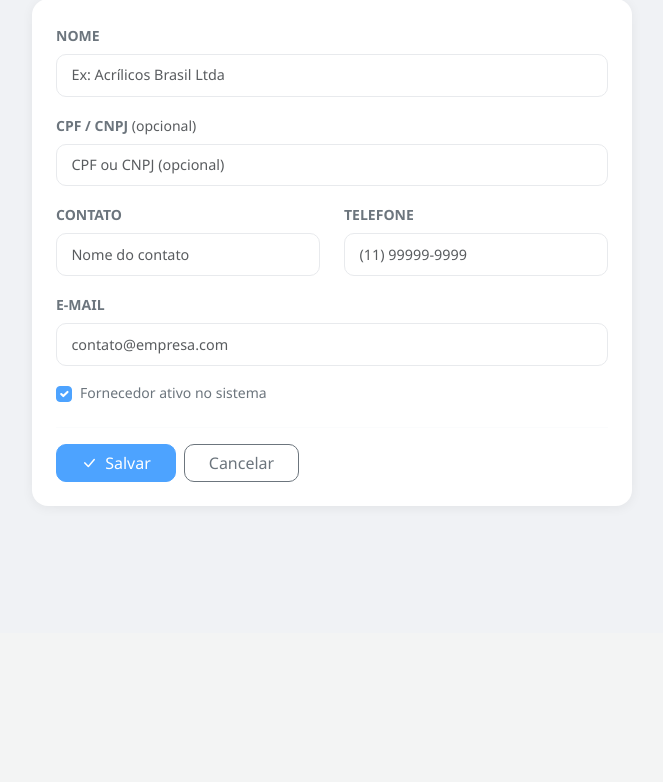
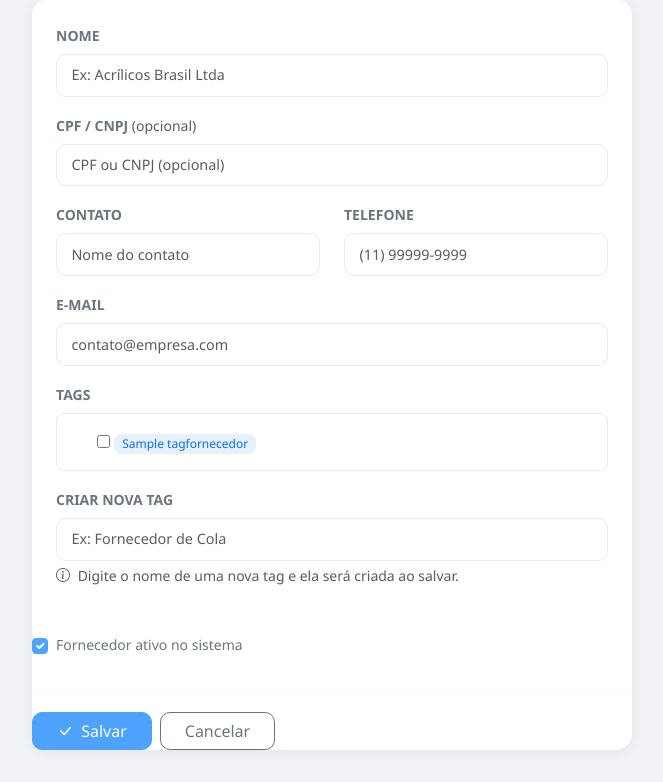
Before and after one commit to decorcril/decolog, a Django app: page /fornecedores/novo/ in a window 1280 px wide. Shown: the part 167-949 px from the top of the page, without its empty margins (308-971 px from the left). Before the commit the page ends 649 px from the top, so only its background shows below. Run offline with Django 5.2, Linux system fonts and the light colour scheme; a user stored in the database is signed in; tables that the repository leaves empty hold one stand-in row (values such as "Sample post").

Commit message:
feat: atualizando frontend e criando tags de fornecedores

```diff
--- a/core/forms/fornecedor.py
+++ b/core/forms/fornecedor.py
@@ -1,11 +1,32 @@
 from django import forms
-from core.models import Fornecedor
+from core.models import Fornecedor, TagFornecedor
+
+
+class TagFornecedorForm(forms.ModelForm):
+    class Meta:
+        model = TagFornecedor
+        fields = ['nome']
+        widgets = {
+            'nome': forms.TextInput(attrs={
+                'class': 'form-control',
+                'placeholder': 'Ex: Fornecedor de Acrílico',
+            }),
+        }
 
 
 class FornecedorForm(forms.ModelForm):
+    nova_tag = forms.CharField(
+    required=False,
+    label='Criar nova tag',
+    widget=forms.TextInput(attrs={
+        'class': 'form-control',
+        'placeholder': 'Ex: Fornecedor de Cola',
+    })
+)
+
     class Meta:
         model = Fornecedor
-        fields = ['nome', 'documento', 'contato', 'email', 'telefone', 'ativo']
+        fields = ['nome', 'documento', 'contato', 'email', 'telefone', 'tags', 'ativo']
         widgets = {
             'nome': forms.TextInput(attrs={
                 'class': 'form-control',
@@ -27,34 +48,43 @@ class FornecedorForm(forms.ModelForm):
                 'class': 'form-control',
                 'placeholder': '(11) 99999-9999',
             }),
+            'tags': forms.CheckboxSelectMultiple(),
             'ativo': forms.CheckboxInput(attrs={
                 'class': 'form-check-input',
             }),
         }
 
+    def clean_nome(self):
+        nome = self.cleaned_data.get('nome', '').strip()
+        qs = Fornecedor.objects.filter(nome__iexact=nome)
+        if self.instance.pk:
+            qs = qs.exclude(pk=self.instance.pk)
+        if qs.exists():
+            raise forms.ValidationError('Já existe um fornecedor com este nome.')
+        return nome
+
     def clean_documento(self):
         documento = self.cleaned_data.get('documento', '')
-        # Remove formatação
         doc_limpo = ''.join(filter(str.isdigit, documento))
-
-        # Se vazio, permite
         if not doc_limpo:
             return ''
-
-        # Valida tamanho
         if len(doc_limpo) not in (11, 14):
             raise forms.ValidationError(
                 'Documento inválido. Informe um CPF (11 dígitos) ou CNPJ (14 dígitos).'
             )
-
-        # Verifica duplicata — compara só os dígitos
         for f in Fornecedor.objects.all():
             if self.instance.pk and f.pk == self.instance.pk:
                 continue
             doc_existente = ''.join(filter(str.isdigit, f.documento))
             if doc_existente and doc_existente == doc_limpo:
-                raise forms.ValidationError(
-                    'Já existe um fornecedor com este documento.'
-                )
+                raise forms.ValidationError('Já existe um fornecedor com este documento.')
+        return documento
 
-        return documento
+    def save(self, commit=True):
+        instance = super().save(commit=commit)
+        # Cria nova tag se foi digitada
+        nova_tag = self.cleaned_data.get('nova_tag', '').strip()
+        if nova_tag:
+            tag, _ = TagFornecedor.objects.get_or_create(nome__iexact=nova_tag, defaults={'nome': nova_tag})
+            instance.tags.add(tag)
+        return instance
--- a/core/models/__init__.py
+++ b/core/models/__init__.py
@@ -1,3 +1,4 @@
 from .local import Local
 from .fornecedor import Fornecedor
 from .perfil import PerfilUsuario
+from .tag_fornecedor import TagFornecedor
--- a/core/models/fornecedor.py
+++ b/core/models/fornecedor.py
@@ -9,6 +9,12 @@ class Fornecedor(models.Model):
     contato = models.CharField(max_length=200, blank=True, verbose_name='Contato')
     email = models.EmailField(blank=True, verbose_name='E-mail')
     telefone = models.CharField(max_length=20, blank=True, verbose_name='Telefone')
+    tags = models.ManyToManyField(
+        'core.TagFornecedor',
+        blank=True,
+        related_name='fornecedores',
+        verbose_name='Tags'
+    )
     ativo = models.BooleanField(default=True, verbose_name='Ativo')
     criado_em = models.DateTimeField(auto_now_add=True)
 
--- /dev/null
+++ b/core/models/tag_fornecedor.py
@@ -0,0 +1,14 @@
+from django.db import models
+
+
+class TagFornecedor(models.Model):
+    nome = models.CharField(max_length=50, unique=True, verbose_name='Tag')
+    criado_em = models.DateTimeField(auto_now_add=True)
+
+    class Meta:
+        verbose_name = 'Tag de Fornecedor'
+        verbose_name_plural = 'Tags de Fornecedores'
+        ordering = ['nome']
+
+    def __str__(self):
+        return self.nome
--- a/core/templates/core/fornecedor/form.html
+++ b/core/templates/core/fornecedor/form.html
@@ -63,6 +63,37 @@
             {% endif %}
           </div>
 
+          <!-- Tags -->
+          <div class="mb-3">
+            <label class="form-label fw-semibold text-secondary small">TAGS</label>
+            <div class="d-flex flex-wrap gap-2 p-3 rounded-3" style="border: 1.5px solid #e8eaed; min-height: 48px;">
+              {% for tag in form.tags %}
+              <div class="form-check form-check-inline m-0">
+                {{ tag.tag }}
+                <label class="form-check-label badge bg-primary bg-opacity-10 text-primary px-2 py-1"
+                  for="{{ tag.id_for_label }}" style="cursor:pointer; border-radius: 8px;">
+                  {{ tag.choice_label }}
+                </label>
+              </div>
+              {% endfor %}
+            </div>
+            {% if form.tags.errors %}
+            <div class="text-danger small mt-1">{{ form.tags.errors }}</div>
+            {% endif %}
+          </div>
+
+          <!-- Nova tag -->
+          <!-- Nova tag -->
+          <div class="mb-4">
+            <label class="form-label fw-semibold text-secondary small">CRIAR NOVA TAG</label>
+            {{ form.nova_tag }}
+            <div class="text-muted small mt-1">
+              <i class="bi bi-info-circle me-1"></i>
+              Digite o nome de uma nova tag e ela será criada ao salvar.
+            </div>
+          </div>
+      </div>
+
       <div class="mb-4 d-flex align-items-center gap-2">
         {{ form.ativo }}
         <label class="form-check-label text-secondary small">Fornecedor ativo no sistema</label>
--- a/core/templates/core/local/list.html
+++ b/core/templates/core/local/list.html
@@ -10,7 +10,7 @@
     <p class="text-muted small mb-0">Fábricas e lojas cadastradas no sistema</p>
   </div>
   <a href="{% url 'core:local_create' %}" class="btn btn-primary">
-    <i class="bi bi-plus-lg me-1"></i> Novo Local
+    <i class="bi bi-plus-lg me-1"></i>
   </a>
 </div>
 
--- a/core/urls.py
+++ b/core/urls.py
@@ -4,6 +4,7 @@ from core.views import (
     local_list, local_create, local_update, local_delete,
     fornecedor_list, fornecedor_create, fornecedor_update, fornecedor_delete,
 )
+from core.views.fornecedor import tag_delete, tag_list
 
 app_name = 'core'
 
@@ -19,4 +20,6 @@ urlpatterns = [
     path('fornecedores/novo/', fornecedor_create, name='fornecedor_create'),
     path('fornecedores/<int:pk>/editar/', fornecedor_update, name='fornecedor_update'),
     path('fornecedores/<int:pk>/excluir/', fornecedor_delete, name='fornecedor_delete'),
+    path('fornecedores/tags/', tag_list, name='tag_list'),
+    path('fornecedores/tags/<int:pk>/excluir/', tag_delete, name='tag_delete'),
 ]
--- a/core/views/__init__.py
+++ b/core/views/__init__.py
@@ -1,3 +1,6 @@
 from .dashboard import dashboard
 from .local import local_list, local_create, local_update, local_delete
-from .fornecedor import fornecedor_list, fornecedor_create, fornecedor_update, fornecedor_delete
+from .fornecedor import (
+    fornecedor_list, fornecedor_create, fornecedor_update, fornecedor_delete,
+    tag_list, tag_delete,
+)
--- a/core/views/fornecedor.py
+++ b/core/views/fornecedor.py
@@ -1,19 +1,29 @@
 from django.shortcuts import render, redirect, get_object_or_404
 from django.contrib.auth.decorators import login_required
 from django.contrib import messages
-from core.models import Fornecedor
+from core.models import Fornecedor, TagFornecedor
 from core.forms import FornecedorForm
-
+from django.db.models import Count
+from core.models import Fornecedor, TagFornecedor
 
 @login_required
 def fornecedor_list(request):
     q = request.GET.get('q', '')
-    fornecedores = Fornecedor.objects.all()
+    tag_id = request.GET.get('tag', '')
+    fornecedores = Fornecedor.objects.prefetch_related('tags').all()
+
     if q:
         fornecedores = fornecedores.filter(nome__icontains=q)
+    if tag_id:
+        fornecedores = fornecedores.filter(tags__id=tag_id)
+
+    tags = TagFornecedor.objects.all()
+
     return render(request, 'core/fornecedor/list.html', {
         'fornecedores': fornecedores,
+        'tags': tags,
         'q': q,
+        'tag_selecionada': tag_id,
     })
 
 
@@ -54,3 +64,18 @@ def fornecedor_delete(request, pk):
     return render(request, 'core/fornecedor/confirm_delete.html', {
         'fornecedor': fornecedor,
     })
+
+@login_required
+def tag_list(request):
+    tags = TagFornecedor.objects.annotate(total=Count('fornecedores'))
+    return render(request, 'core/fornecedor/tags.html', {'tags': tags})
+
+
+@login_required
+def tag_delete(request, pk):
+    tag = get_object_or_404(TagFornecedor, pk=pk)
+    if request.method == 'POST':
+        tag.delete()
+        messages.success(request, f'Tag "{tag.nome}" removida com sucesso!')
+        return redirect('core:tag_list')
+    return render(request, 'core/fornecedor/tag_confirm_delete.html', {'tag': tag})
--- a/templates/base.html
+++ b/templates/base.html
@@ -114,6 +114,14 @@
               <i class="bi bi-truck"></i> Fornecedores
             </a>
           </li>
+          <li>
+            <hr class="dropdown-divider" style="border-color: rgba(255,255,255,0.08);">
+          </li>
+          <li>
+            <a class="dropdown-item" href="{% url 'core:tag_list' %}">
+              <i class="bi bi-tag"></i> Tags de Fornecedores
+            </a>
+          </li>
         </ul>
       </div>
 
@@ -125,7 +133,9 @@
           <li><a class="dropdown-item" href="#"><i class="bi bi-arrow-down-circle"></i> Entrada</a></li>
           <li><a class="dropdown-item" href="#"><i class="bi bi-arrow-up-circle"></i> Saída</a></li>
           <li><a class="dropdown-item" href="#"><i class="bi bi-arrow-left-right"></i> Transferência</a></li>
-          <li><hr class="dropdown-divider" style="border-color: rgba(255,255,255,0.08);"></li>
+          <li>
+            <hr class="dropdown-divider" style="border-color: rgba(255,255,255,0.08);">
+          </li>
           <li><a class="dropdown-item" href="#"><i class="bi bi-clock-history"></i> Histórico</a></li>
         </ul>
       </div>
@@ -180,4 +190,5 @@
   {% block extra_js %}{% endblock %}
 
 </body>
+
 </html>
```
Also changed, not shown: core/templates/core/fornecedor/list.html (+30 -12 lines), core/templates/core/fornecedor/tag_confirm_delete.html (added, +32 -0 lines), core/templates/core/fornecedor/tags.html (added, +45 -0 lines), core/migrations/0004_tagfornecedor_alter_fornecedor_documento_and_more.py (added). Lines whose indentation alone changed are shown as unchanged.
